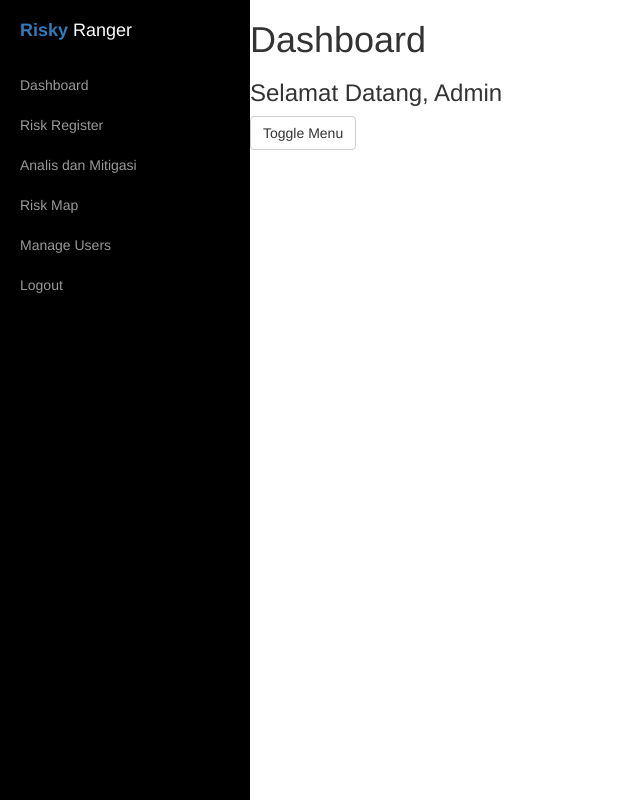
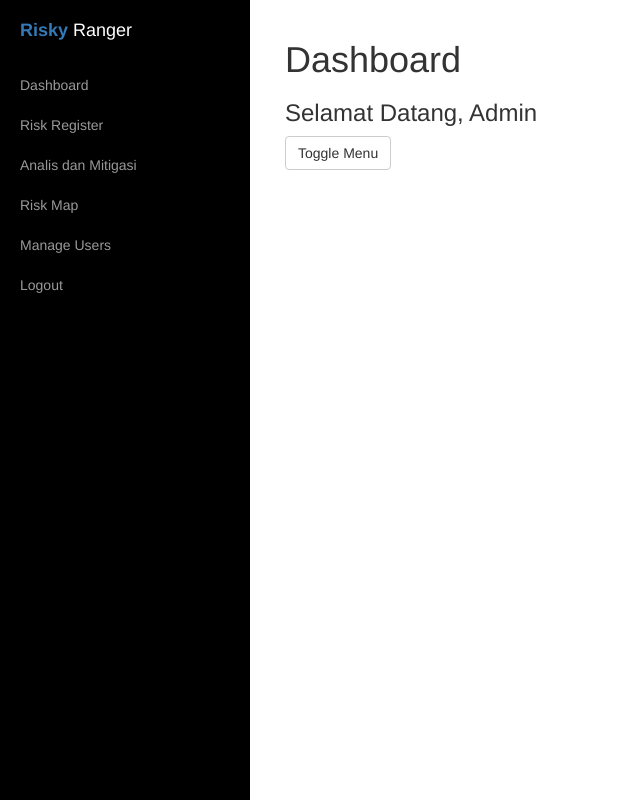
Before and after one commit to rafiradinka/riskyranger, a PHP site: page /UAS-BBP/views/dashboard.php in a window 1280 px wide. Shown: the whole page, without its empty margins (0-640 px from the left). Run offline with PHP 8.4, Linux system fonts and the light colour scheme; a user stored in the database is signed in; some libraries are stand-ins or nearby versions.

Commit message:
merapikan kode

```diff
--- a/views/dashboard.php
+++ b/views/dashboard.php
@@ -1,12 +1,14 @@
 <?php include("../template/_header.php");?>
-
-    <div class="row">
-        <div class="col-lg-12">
-            <h1>Dashboard</h1>
-            <h3>Selamat Datang, <?= $level_tampilan?></h3>
-            <a href="#menu-toggle" class="btn btn-default" id="menu-toggle">Toggle Menu</a>
+    <div id="page-content-wrapper">
+      <div class="container-fluid">
+        <div class="row">
+            <div class="col-lg-12">
+                <h1>Dashboard</h1>
+                <h3>Selamat Datang, <?= $level_tampilan?></h3>
+                <a href="#menu-toggle" class="btn btn-default" id="menu-toggle">Toggle Menu</a>
+            </div>
         </div>
+      </div>
     </div>
 
-
 <?php include("../template/_footer.php");?>
```
